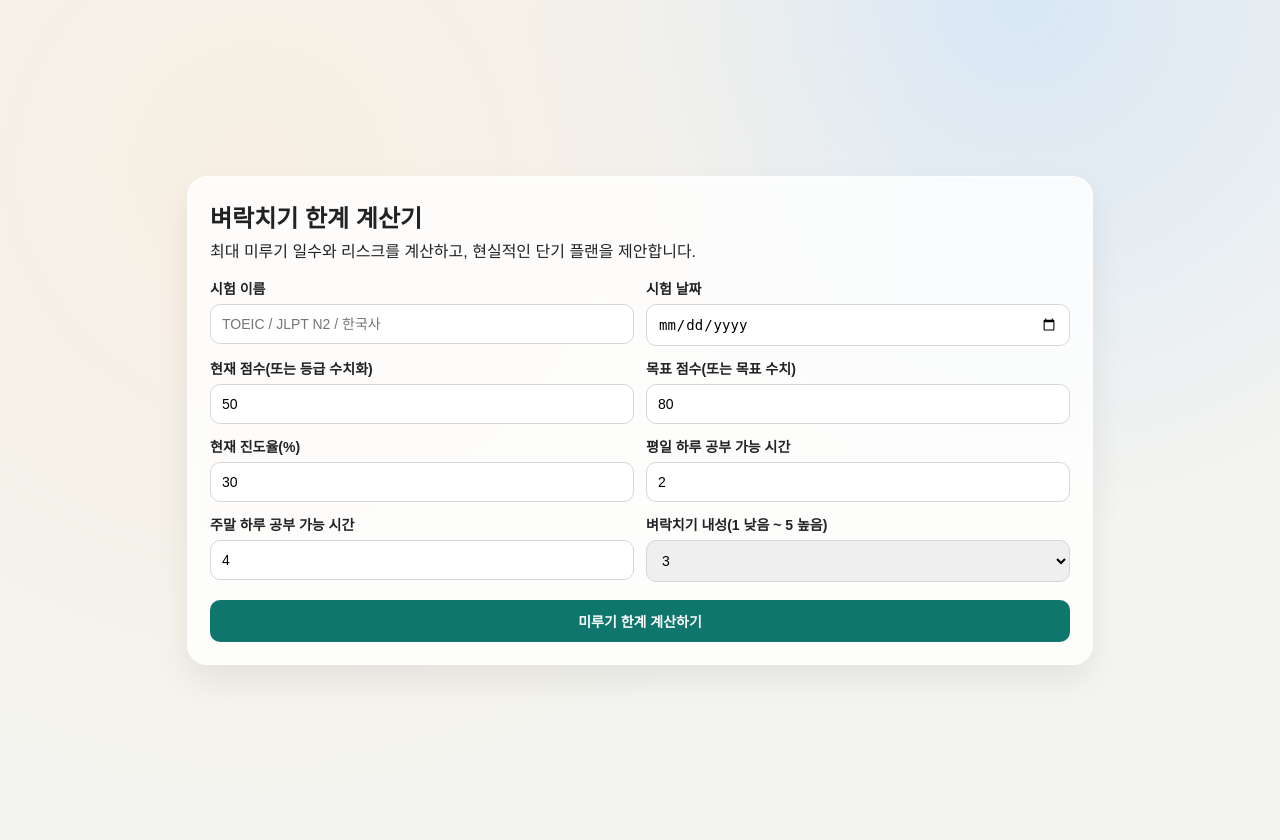
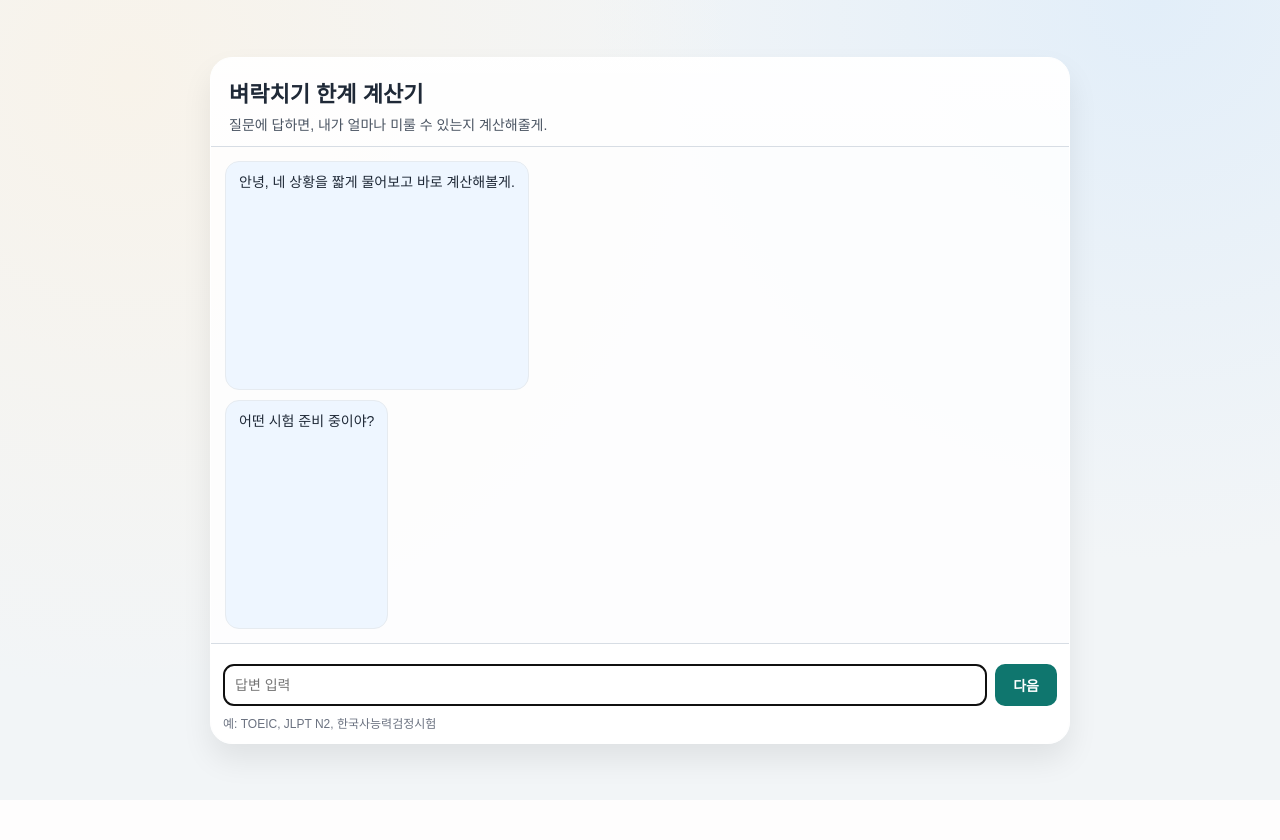
Before and after one commit to minus43/llm-proj, a Flask app: page / in a window 1280 px wide. After the commit the page ends 784 px from the top, so only its background shows below. Run offline with Flask 3, Linux system fonts and the light colour scheme.

Commit message:
feat: replace rigid form with conversational onboarding UI

```diff
--- a/templates/index.html
+++ b/templates/index.html
@@ -6,111 +6,246 @@
   <title>벼락치기 한계 계산기</title>
   <style>
     :root {
-      --bg1: #f7efe3;
-      --bg2: #d9e7f5;
-      --ink: #202225;
+      --bg-a: #f8f3ea;
+      --bg-b: #e2eef9;
+      --ink: #1f2937;
       --brand: #0f766e;
-      --card: #ffffffcc;
-      --warn: #d97706;
-      --danger: #b91c1c;
+      --brand-2: #115e59;
+      --card: #ffffffd9;
+      --line: #d7dde4;
+      --assistant: #eef6ff;
+      --user: #e9f9f0;
     }
+    * { box-sizing: border-box; }
     body {
       margin: 0;
+      min-height: 100vh;
       font-family: "Pretendard", "Noto Sans KR", sans-serif;
       color: var(--ink);
-      background: radial-gradient(circle at 20% 20%, var(--bg1), transparent 55%), radial-gradient(circle at 80% 0%, var(--bg2), transparent 40%), #f4f4f0;
-      min-height: 100vh;
+      background:
+        radial-gradient(circle at 10% 10%, var(--bg-a), transparent 45%),
+        radial-gradient(circle at 90% 0%, var(--bg-b), transparent 40%),
+        #f2f5f7;
       display: grid;
       place-items: center;
-      padding: 20px;
+      padding: 16px;
     }
-    .card {
+    .shell {
       width: min(860px, 100%);
       background: var(--card);
-      backdrop-filter: blur(4px);
-      border: 1px solid #ffffff;
-      border-radius: 20px;
-      padding: 22px;
-      box-shadow: 0 16px 34px #00000012;
+      border: 1px solid #fff;
+      border-radius: 22px;
+      box-shadow: 0 16px 30px #00000014;
+      overflow: hidden;
     }
-    h1 { margin: 0 0 4px; }
-    p { margin: 0 0 16px; }
-    form {
+    .head {
+      padding: 18px 18px 12px;
+      border-bottom: 1px solid var(--line);
+      background: linear-gradient(180deg, #ffffffcc 0%, #ffffff80 100%);
+    }
+    .title {
+      margin: 0;
+      font-size: 22px;
+      font-weight: 800;
+    }
+    .sub {
+      margin: 6px 0 0;
+      color: #4b5563;
+      font-size: 14px;
+    }
+    .chat {
+      padding: 14px;
+      height: min(62vh, 620px);
+      overflow: auto;
       display: grid;
-      grid-template-columns: 1fr 1fr;
-      gap: 12px;
+      gap: 10px;
     }
-    label { font-size: 14px; font-weight: 600; }
+    .msg {
+      max-width: 85%;
+      padding: 11px 13px;
+      border-radius: 14px;
+      line-height: 1.42;
+      font-size: 14px;
+      border: 1px solid #e6ebf0;
+      white-space: pre-wrap;
+    }
+    .assistant { background: var(--assistant); justify-self: start; }
+    .user { background: var(--user); justify-self: end; }
+    .composer {
+      border-top: 1px solid var(--line);
+      padding: 12px;
+      display: grid;
+      gap: 8px;
+      background: #ffffffd9;
+    }
+    .row {
+      display: grid;
+      grid-template-columns: 1fr auto;
+      gap: 8px;
+    }
     input, select, button {
-      margin-top: 6px;
       width: 100%;
+      border-radius: 10px;
+      border: 1px solid #d4dbe3;
       padding: 11px;
-      border-radius: 10px;
-      border: 1px solid #d6d6d6;
       font-size: 14px;
-      box-sizing: border-box;
     }
-    .full { grid-column: 1 / -1; }
     button {
       background: var(--brand);
       color: #fff;
       border: none;
       font-weight: 700;
       cursor: pointer;
+      padding-inline: 18px;
     }
+    button:hover { background: var(--brand-2); }
+    .hint { font-size: 12px; color: #6b7280; margin: 0; }
+    .chips { display: flex; flex-wrap: wrap; gap: 8px; }
+    .chip {
+      border: 1px solid #c8d3dd;
+      background: #fff;
+      color: #1f2937;
+      border-radius: 999px;
+      padding: 7px 11px;
+      font-size: 13px;
+      cursor: pointer;
+    }
+    .hidden-form { display: none; }
     @media (max-width: 760px) {
-      form { grid-template-columns: 1fr; }
+      .chat { height: 58vh; }
+      .msg { max-width: 92%; }
     }
   </style>
 </head>
 <body>
-  <section class="card">
-    <h1>벼락치기 한계 계산기</h1>
-    <p>최대 미루기 일수와 리스크를 계산하고, 현실적인 단기 플랜을 제안합니다.</p>
+  <section class="shell">
+    <header class="head">
+      <h1 class="title">벼락치기 한계 계산기</h1>
+      <p class="sub">질문에 답하면, 내가 얼마나 미룰 수 있는지 계산해줄게.</p>
+    </header>
 
-    <form action="/analyze" method="post">
-      <div>
-        <label>시험 이름</label>
-        <input name="exam_name" placeholder="TOEIC / JLPT N2 / 한국사" required />
+    <div id="chat" class="chat"></div>
+
+    <div class="composer">
+      <div id="chips" class="chips"></div>
+      <div class="row">
+        <input id="answerInput" placeholder="여기에 답변 입력" autocomplete="off" />
+        <button id="nextBtn" type="button">다음</button>
       </div>
-      <div>
-        <label>시험 날짜</label>
-        <input type="date" name="exam_date" required />
-      </div>
-      <div>
-        <label>현재 점수(또는 등급 수치화)</label>
-        <input type="number" step="0.1" name="baseline_score" value="50" required />
-      </div>
-      <div>
-        <label>목표 점수(또는 목표 수치)</label>
-        <input type="number" step="0.1" name="target_score" value="80" required />
-      </div>
-      <div>
-        <label>현재 진도율(%)</label>
-        <input type="number" step="1" min="0" max="100" name="progress_pct" value="30" required />
-      </div>
-      <div>
-        <label>평일 하루 공부 가능 시간</label>
-        <input type="number" step="0.5" name="weekday_hours" value="2" required />
-      </div>
-      <div>
-        <label>주말 하루 공부 가능 시간</label>
-        <input type="number" step="0.5" name="weekend_hours" value="4" required />
-      </div>
-      <div>
-        <label>벼락치기 내성(1 낮음 ~ 5 높음)</label>
-        <select name="cram_tolerance">
-          <option value="1">1</option>
-          <option value="2">2</option>
-          <option value="3" selected>3</option>
-          <option value="4">4</option>
-          <option value="5">5</option>
-        </select>
-      </div>
-      <div class="full">
-        <button type="submit">미루기 한계 계산하기</button>
-      </div>
+      <p id="hint" class="hint"></p>
+    </div>
+
+    <form id="hiddenForm" class="hidden-form" action="/analyze" method="post">
+      <input name="exam_name" />
+      <input name="exam_date" />
+      <input name="baseline_score" />
+      <input name="target_score" />
+      <input name="progress_pct" />
+      <input name="weekday_hours" />
+      <input name="weekend_hours" />
+      <input name="cram_tolerance" />
     </form>
   </section>
+
+  <script>
+    const steps = [
+      { key: "exam_name", q: "어떤 시험 준비 중이야?", hint: "예: TOEIC, JLPT N2, 한국사능력검정시험" },
+      { key: "exam_date", q: "시험 날짜는 언제야?", hint: "형식: YYYY-MM-DD", placeholder: "2026-09-15" },
+      { key: "baseline_score", q: "현재 점수(또는 체감 실력 수치)는 어느 정도야?", hint: "숫자로 입력해줘. 예: 550", chips: ["450", "550", "650"] },
+      { key: "target_score", q: "목표 점수는 몇 점이야?", hint: "숫자로 입력해줘. 예: 750", chips: ["700", "800", "850"] },
+      { key: "progress_pct", q: "전체 진도율은 몇 % 정도야?", hint: "0~100 사이 숫자", chips: ["20", "40", "60"] },
+      { key: "weekday_hours", q: "평일 하루 공부 가능 시간은?", hint: "시간 단위 숫자. 예: 2", chips: ["1.5", "2", "3"] },
+      { key: "weekend_hours", q: "주말 하루 공부 가능 시간은?", hint: "시간 단위 숫자. 예: 4", chips: ["3", "4", "6"] },
+      { key: "cram_tolerance", q: "벼락치기 내성은 1~5 중 몇이야?", hint: "1=체력/집중 낮음, 5=높음", chips: ["1", "2", "3", "4", "5"] }
+    ];
+
+    const answers = {};
+    let idx = 0;
+
+    const chat = document.getElementById("chat");
+    const input = document.getElementById("answerInput");
+    const nextBtn = document.getElementById("nextBtn");
+    const hint = document.getElementById("hint");
+    const chips = document.getElementById("chips");
+    const hiddenForm = document.getElementById("hiddenForm");
+
+    function addMsg(role, text) {
+      const el = document.createElement("div");
+      el.className = `msg ${role}`;
+      el.textContent = text;
+      chat.appendChild(el);
+      chat.scrollTop = chat.scrollHeight;
+    }
+
+    function renderStep() {
+      if (idx >= steps.length) {
+        addMsg("assistant", "좋아, 계산하러 갈게.");
+        for (const step of steps) {
+          hiddenForm.elements[step.key].value = answers[step.key];
+        }
+        hiddenForm.submit();
+        return;
+      }
+
+      const step = steps[idx];
+      addMsg("assistant", step.q);
+      hint.textContent = step.hint || "";
+      input.value = "";
+      input.placeholder = step.placeholder || "답변 입력";
+      renderChips(step.chips || []);
+      input.focus();
+    }
+
+    function renderChips(values) {
+      chips.innerHTML = "";
+      for (const value of values) {
+        const b = document.createElement("button");
+        b.type = "button";
+        b.className = "chip";
+        b.textContent = value;
+        b.onclick = () => {
+          input.value = value;
+          submitCurrent();
+        };
+        chips.appendChild(b);
+      }
+    }
+
+    function valid(step, value) {
+      if (!value) return false;
+      if (["baseline_score", "target_score", "progress_pct", "weekday_hours", "weekend_hours", "cram_tolerance"].includes(step.key)) {
+        return !Number.isNaN(Number(value));
+      }
+      if (step.key === "exam_date") {
+        return /^\d{4}-\d{2}-\d{2}$/.test(value);
+      }
+      return true;
+    }
+
+    function submitCurrent() {
+      const step = steps[idx];
+      const value = input.value.trim();
+      if (!valid(step, value)) {
+        addMsg("assistant", "입력 형식을 한 번만 다시 확인해줘.");
+        return;
+      }
+
+      answers[step.key] = value;
+      addMsg("user", value);
+      idx += 1;
+      renderStep();
+    }
+
+    nextBtn.addEventListener("click", submitCurrent);
+    input.addEventListener("keydown", (e) => {
+      if (e.key === "Enter") {
+        e.preventDefault();
+        submitCurrent();
+      }
+    });
+
+    addMsg("assistant", "안녕, 네 상황을 짧게 물어보고 바로 계산해볼게.");
+    renderStep();
+  </script>
 </body>
 </html>
```
